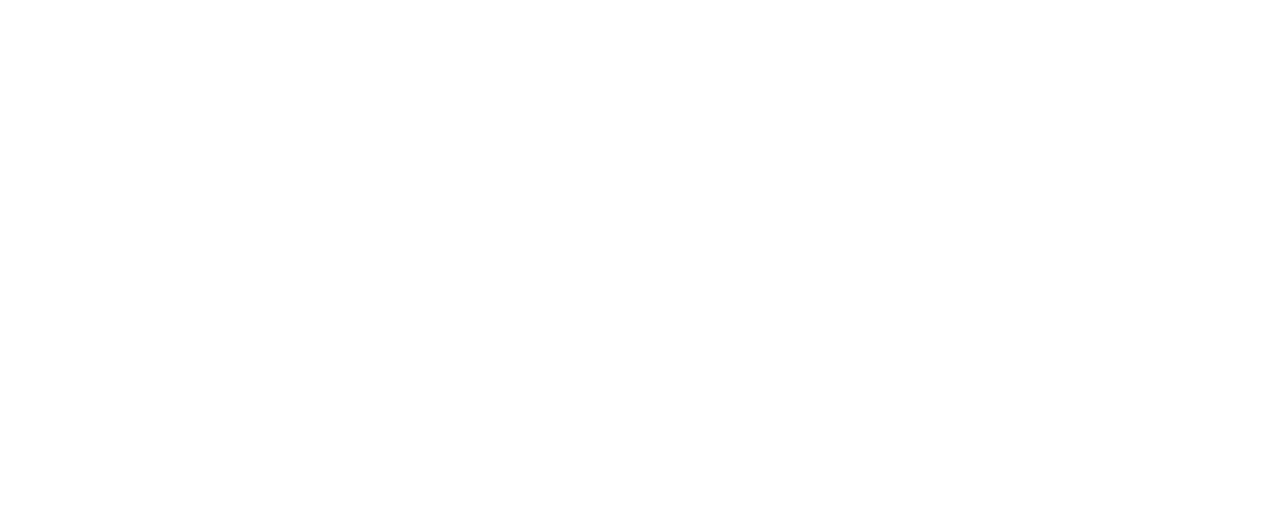
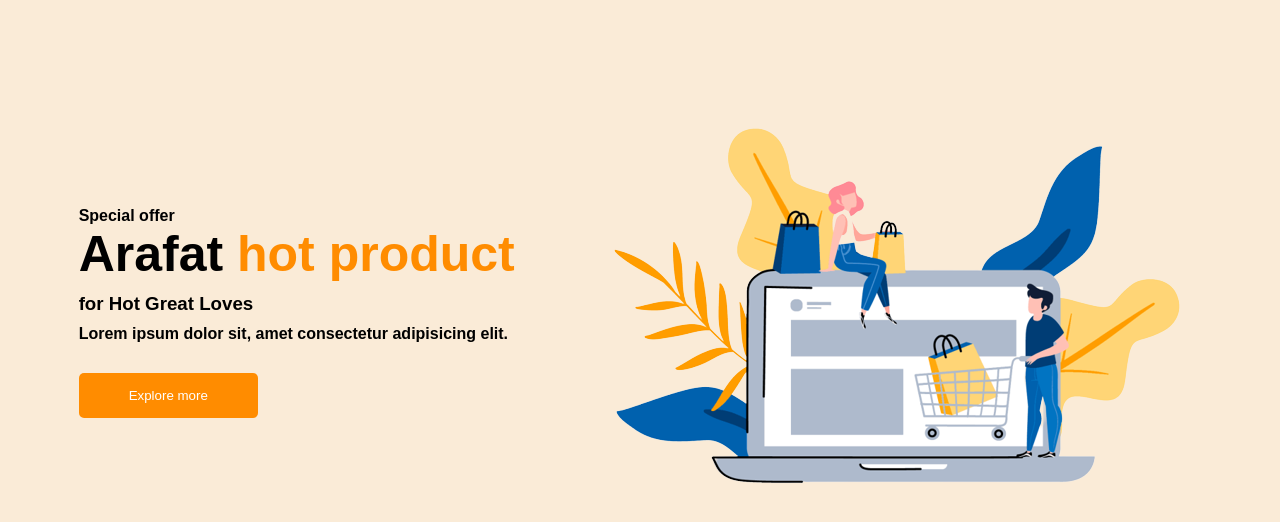
Before and after one commit to craz5162/Practice-project-4, a plain HTML site: page index.html in a window 1280 px wide. Drawn offline with Linux system fonts and the light colour scheme.

Commit message:
add-header

```diff
--- a/css/index.css
+++ b/css/index.css
@@ -0,0 +1,42 @@
+*{
+      margin: 0px;
+      padding: 0px;
+      box-sizing: border-box;
+}
+
+.header{
+      background-color: antiquewhite;
+      height: 100vh;
+}
+.header-container{
+      display: flex;
+      align-items: center;
+      justify-content: space-evenly;
+      padding-top: 100px;
+}
+.left-site p{
+      font-weight: bold;
+      font-family: Arial, Helvetica, sans-serif;
+}
+.left-site h1{
+      font-family: Arial, Helvetica, sans-serif;
+      font-size: 50px;
+}
+.left-site h1 span{
+      color:darkorange
+}
+.left-site h3{
+      font-family: Arial, Helvetica, sans-serif;
+      padding-top: 10px;
+}
+.left-site p{
+      padding-top: 10px;
+}
+.left-site button{
+      background-color: darkorange;
+      border: none;
+      padding: 15px 50px;
+      margin-top: 30px;
+      border-radius:5px;
+      color: white;
+}
--- a/index.html
+++ b/index.html
@@ -1,12 +1,28 @@
 <!DOCTYPE html>
 <html lang="en">
+
 <head>
       <meta charset="UTF-8">
       <meta http-equiv="X-UA-Compatible" content="IE=edge">
       <meta name="viewport" content="width=device-width, initial-scale=1.0">
       <title>project-4</title>
+      <link rel="stylesheet" href="css/index.css">
 </head>
+
 <body>
+      <div class="header">
+            <div class="header-container">
+                  <div class="left-site">
+                        <p>Special offer</p>
+                        <h1>Arafat <span>hot product</span></h1>
+                        <h3>for Hot Great Loves</h3>
+                        <p>Lorem ipsum dolor sit, amet consectetur adipisicing elit.</p>
+                        <button>Explore more</button>
+                  </div>
+                  <div class="right-site"><img src="images/banner-image.png" alt=""></div>
+            </div>
 
+      </div>
 </body>
+
 </html>
```
